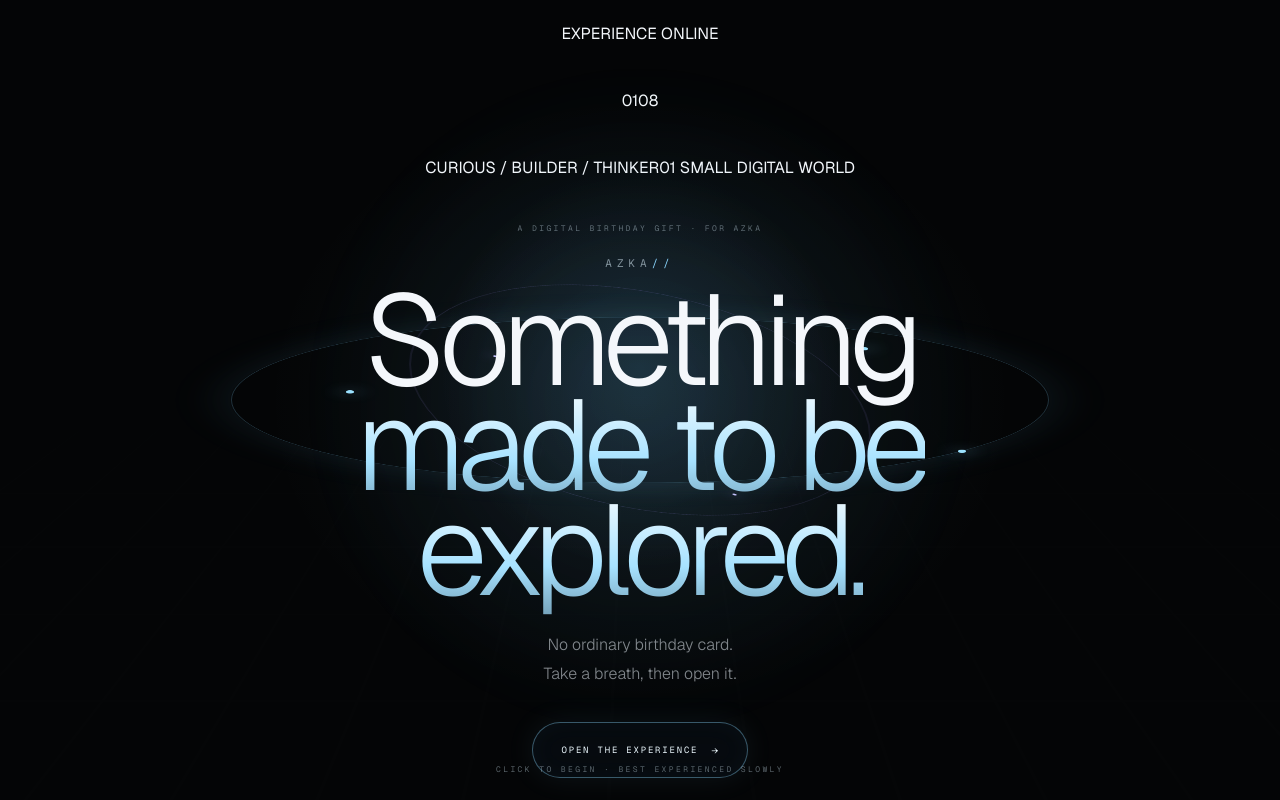
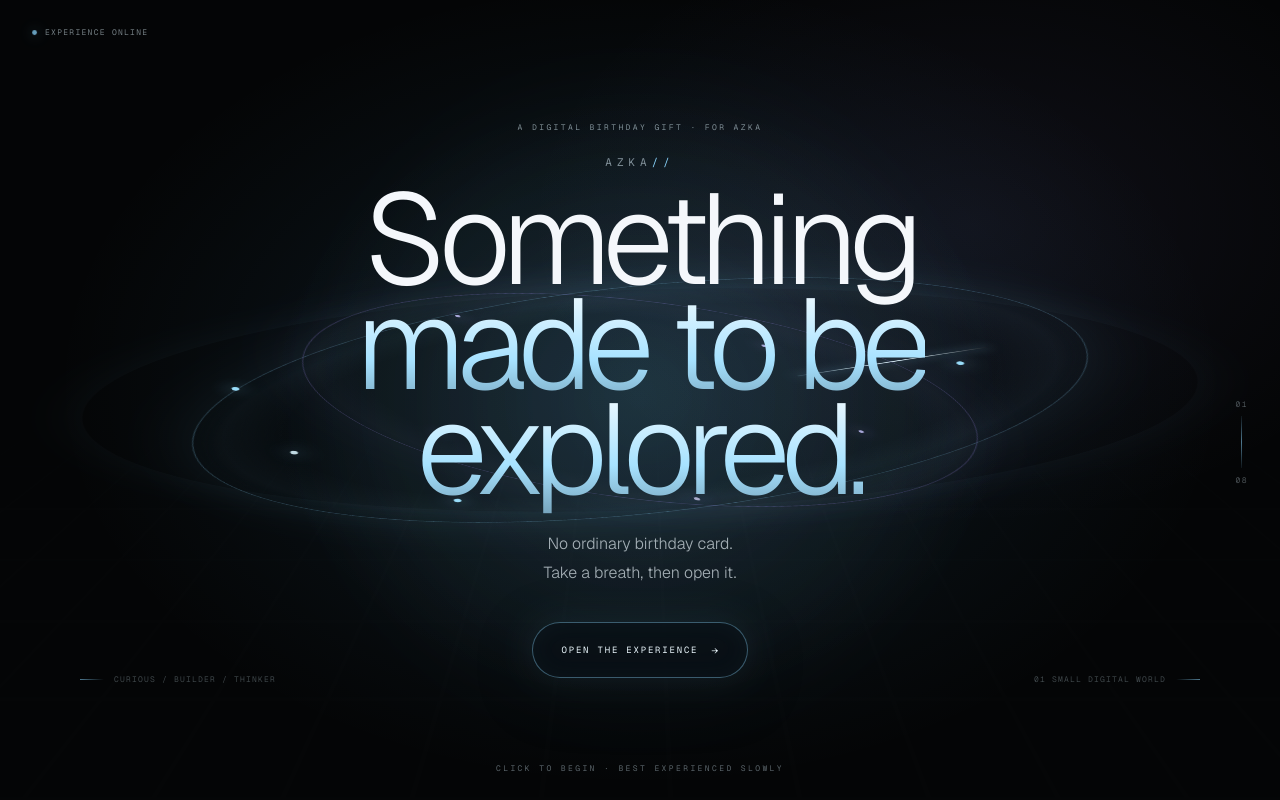
Before and after one commit to kkzone754/azka-birthday, a Next.js app: page / in a window 1280 px wide. Built offline with nearby package versions, Linux system fonts and the light colour scheme.

Commit message:
Strengthen visual system and restore rotating cover orbit

```diff
--- a/app/globals.css
+++ b/app/globals.css
@@ -2136,3 +2136,324 @@ html, body {
     display: none;
   }
 }
+
+
+/* QUALITY PASS — clarity, depth, motion, usability, accessibility, performance feel */
+.gift-cover {
+  position: relative;
+  isolation: isolate;
+  background:
+    radial-gradient(900px 620px at 50% 48%, rgba(91,191,255,.11), transparent 65%),
+    radial-gradient(620px 420px at 76% 28%, rgba(167,154,255,.07), transparent 72%),
+    #040506;
+}
+
+.cover-light {
+  z-index: 0;
+  opacity: .82;
+  mix-blend-mode: screen;
+}
+
+.cover-grid {
+  z-index: 1;
+  opacity: .15;
+  background-size: 64px 64px;
+  animation: cover-grid-drift 24s linear infinite;
+  will-change: background-position;
+}
+
+.gift-cover .cover-orbit {
+  z-index: 2;
+  width: min(90vw, 1120px);
+  height: min(48vw, 540px);
+  border: 0;
+  opacity: .98;
+  transform:
+    translate(calc(-50% + var(--pointer-xp) * .22), calc(-50% + var(--pointer-yp) * .12))
+    rotateX(66deg)
+    rotateZ(-6deg);
+  transition: transform .9s cubic-bezier(.2,.8,.2,1);
+  will-change: transform;
+  filter: drop-shadow(0 0 26px rgba(139,215,255,.05));
+}
+
+.gift-cover .cover-orbit-inner {
+  z-index: 2;
+  width: min(64vw, 680px);
+  height: min(38vw, 410px);
+  border: 0;
+  opacity: .82;
+  transform:
+    translate(calc(-50% + var(--pointer-xp) * -.14), calc(-50% + var(--pointer-yp) * .08))
+    rotateX(62deg)
+    rotateY(14deg)
+    rotateZ(9deg);
+  transition: transform 1.05s cubic-bezier(.2,.8,.2,1);
+  will-change: transform;
+}
+
+.gift-cover .cover-orbit-track,
+.gift-cover .cover-orbit-inner-track {
+  position: absolute;
+  inset: 0;
+  display: block;
+  border-radius: 50%;
+  transform-origin: center;
+  will-change: transform;
+}
+
+.gift-cover .cover-orbit-track {
+  border: 1px solid rgba(139,215,255,.34);
+  background:
+    radial-gradient(ellipse at center, transparent 56%, rgba(139,215,255,.035) 66%, transparent 72%);
+  box-shadow:
+    0 0 100px rgba(139,215,255,.08),
+    inset 0 0 38px rgba(139,215,255,.035);
+  animation: orbit-track 14s cubic-bezier(.55,.05,.45,.95) infinite;
+}
+
+.gift-cover .cover-orbit-inner-track {
+  border: 1px solid rgba(168,150,255,.29);
+  background: radial-gradient(ellipse at center, transparent 58%, rgba(168,150,255,.028) 68%, transparent 75%);
+  box-shadow: 0 0 90px rgba(168,150,255,.055);
+  animation: orbit-track-reverse 9.5s linear infinite;
+}
+
+.gift-cover .cover-orbit-track::before,
+.gift-cover .cover-orbit-track::after,
+.gift-cover .cover-orbit-inner-track::before {
+  content: "";
+  position: absolute;
+  border-radius: 999px;
+  pointer-events: none;
+}
+
+.gift-cover .cover-orbit-track::before {
+  width: 22%;
+  height: 2px;
+  left: 10%;
+  top: 50%;
+  background: linear-gradient(90deg, transparent, rgba(225,247,255,.95), rgba(139,215,255,.15));
+  box-shadow: 0 0 18px rgba(139,215,255,.75);
+  transform: translateY(-50%);
+}
+
+.gift-cover .cover-orbit-track::after {
+  width: 9px;
+  height: 9px;
+  right: 10%;
+  top: 50%;
+  background: rgba(218,246,255,.9);
+  box-shadow: 0 0 28px rgba(139,215,255,.85);
+  transform: translateY(-50%);
+}
+
+.gift-cover .cover-orbit-inner-track::before {
+  width: 6px;
+  height: 6px;
+  left: 50%;
+  top: 2%;
+  background: rgba(220,214,255,.9);
+  box-shadow: 0 0 22px rgba(167,137,255,.9);
+}
+
+.gift-cover .cover-orbit i {
+  width: 9px;
+  height: 9px;
+  box-shadow: 0 0 26px rgba(139,215,255,.95);
+}
+
+.gift-cover .cover-orbit-inner span {
+  width: 5px;
+  height: 5px;
+}
+
+.cover-status {
+  position: absolute;
+  top: 28px;
+  left: 32px;
+  z-index: 6;
+  display: inline-flex;
+  align-items: center;
+  gap: 8px;
+  color: rgba(218,237,245,.52);
+  font: 8px/1 var(--font-geist-mono), monospace;
+  letter-spacing: .16em;
+  text-transform: uppercase;
+}
+
+.cover-status-dot {
+  width: 5px;
+  height: 5px;
+  border-radius: 50%;
+  background: #8bd7ff;
+  box-shadow: 0 0 16px rgba(139,215,255,.85);
+  animation: status-pulse 2s ease-in-out infinite;
+}
+
+.cover-index {
+  position: absolute;
+  top: 50%;
+  right: 32px;
+  z-index: 6;
+  display: grid;
+  gap: 8px;
+  justify-items: center;
+  color: rgba(212,231,240,.34);
+  font: 8px/1 var(--font-geist-mono), monospace;
+  letter-spacing: .18em;
+}
+
+.cover-index i {
+  display: block;
+  width: 1px;
+  height: 52px;
+  background: linear-gradient(180deg, rgba(139,215,255,.08), rgba(139,215,255,.55), rgba(139,215,255,.08));
+}
+
+.cover-legend {
+  position: absolute;
+  left: 50%;
+  top: calc(50% + min(25vw, 275px));
+  z-index: 4;
+  display: flex;
+  width: min(90vw, 1120px);
+  justify-content: space-between;
+  gap: 24px;
+  transform: translateX(-50%);
+  color: rgba(204,228,239,.29);
+  font: 8px/1 var(--font-geist-mono), monospace;
+  letter-spacing: .15em;
+  text-transform: uppercase;
+  pointer-events: none;
+}
+
+.cover-legend span {
+  display: inline-flex;
+  align-items: center;
+  gap: 10px;
+}
+
+.cover-legend span::before {
+  content: "";
+  display: block;
+  width: 24px;
+  height: 1px;
+  background: linear-gradient(90deg, rgba(139,215,255,.55), transparent);
+}
+
+.cover-legend-right::before {
+  order: 2;
+  transform: rotate(180deg);
+}
+
+.cover-content {
+  z-index: 7;
+  width: min(960px, calc(100% - 160px));
+}
+
+.cover-kicker {
+  color: rgba(214,235,244,.56);
+}
+
+.cover-copy {
+  color: rgba(232,241,247,.68);
+  max-width: 560px;
+}
+
+.cover-button {
+  box-shadow:
+    0 0 36px rgba(139,215,255,.1),
+    0 14px 60px rgba(0,0,0,.28),
+    inset 0 0 25px rgba(139,215,255,.035);
+}
+
+.cover-button:disabled {
+  cursor: default;
+  opacity: .82;
+}
+
+.cover-foot {
+  bottom: 26px;
+  color: rgba(207,229,241,.42);
+}
+
+@media (prefers-reduced-motion: reduce) {
+  .cover-grid,
+  .cover-status-dot,
+  .gift-cover .cover-orbit-track,
+  .gift-cover .cover-orbit-inner-track {
+    animation: none !important;
+  }
+
+  .gift-cover .cover-orbit,
+  .gift-cover .cover-orbit-inner {
+    transform: translate(-50%, -50%) rotateX(66deg) !important;
+    transition: none !important;
+  }
+
+  .gift-cover .cover-orbit-inner {
+    transform: translate(-50%, -50%) rotateX(62deg) !important;
+  }
+}
+
+@keyframes orbit-track {
+  0% { transform: rotate(0deg) scaleX(1); }
+  50% { transform: rotate(180deg) scaleX(.82); }
+  100% { transform: rotate(360deg) scaleX(1); }
+}
+
+@keyframes orbit-track-reverse {
+  0% { transform: rotate(360deg) scaleX(.96); }
+  50% { transform: rotate(180deg) scaleX(1.08); }
+  100% { transform: rotate(0deg) scaleX(.96); }
+}
+
+@keyframes cover-grid-drift {
+  0% { background-position: 0 0; }
+  100% { background-position: 64px 64px; }
+}
+
+@keyframes status-pulse {
+  0%, 100% { opacity: .42; transform: scale(.78); }
+  50% { opacity: 1; transform: scale(1.12); }
+}
+
+/* Purposeful negative-space fill without adding extra content blocks */
+.gift-opening::before {
+  background:
+    radial-gradient(620px 420px at 26% 28%, rgba(139,215,255,.07), transparent 72%),
+    radial-gradient(480px 320px at 76% 68%, rgba(167,154,255,.055), transparent 72%),
+    radial-gradient(520px 420px at calc(50% + var(--pointer-xp)) calc(50% + var(--pointer-yp)), rgba(139,215,255,.08), transparent 72%);
+}
+
+.gift-mind::before {
+  background:
+    radial-gradient(420px 360px at 70% 52%, rgba(139,215,255,.07), transparent 72%),
+    radial-gradient(300px 240px at 10% 22%, rgba(167,154,255,.045), transparent 72%),
+    radial-gradient(520px 420px at calc(50% + var(--pointer-xp)) calc(50% + var(--pointer-yp)), rgba(139,215,255,.055), transparent 72%);
+}
+
+.gift-builder::before,
+.gift-explore::before {
+  background:
+    radial-gradient(500px 360px at 72% 48%, rgba(139,215,255,.065), transparent 72%),
+    radial-gradient(340px 280px at 18% 72%, rgba(167,154,255,.04), transparent 72%),
+    radial-gradient(520px 420px at calc(50% + var(--pointer-xp)) calc(50% + var(--pointer-yp)), rgba(139,215,255,.055), transparent 72%);
+}
+
+.gift-ideas::before,
+.gift-thinking::before,
+.gift-future::before {
+  background:
+    radial-gradient(460px 320px at 68% 42%, rgba(167,154,255,.055), transparent 74%),
+    radial-gradient(360px 260px at 18% 70%, rgba(139,215,255,.045), transparent 74%),
+    radial-gradient(520px 420px at calc(50% + var(--pointer-xp)) calc(50% + var(--pointer-yp)), rgba(139,215,255,.045), transparent 72%);
+}
+
+.gift-noticed::before,
+.gift-final::before {
+  background:
+    radial-gradient(560px 440px at 50% 48%, rgba(139,215,255,.055), transparent 74%),
+    radial-gradient(520px 420px at calc(50% + var(--pointer-xp)) calc(50% + var(--pointer-yp)), rgba(139,215,255,.045), transparent 72%);
+}
```
